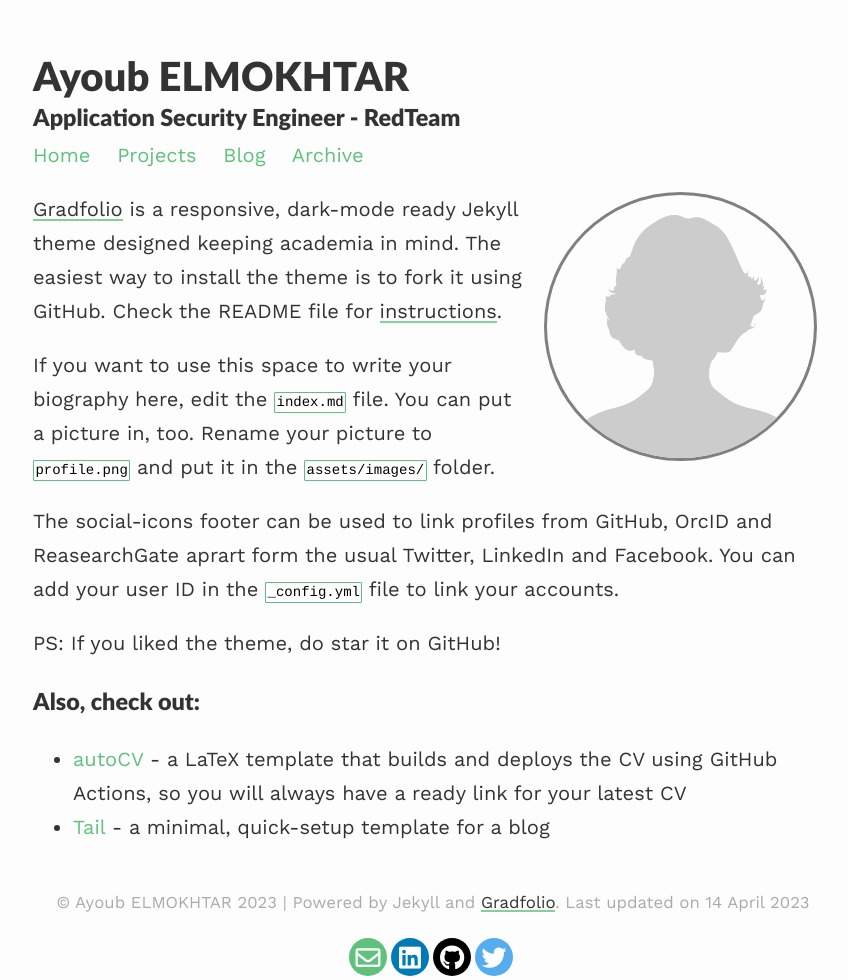
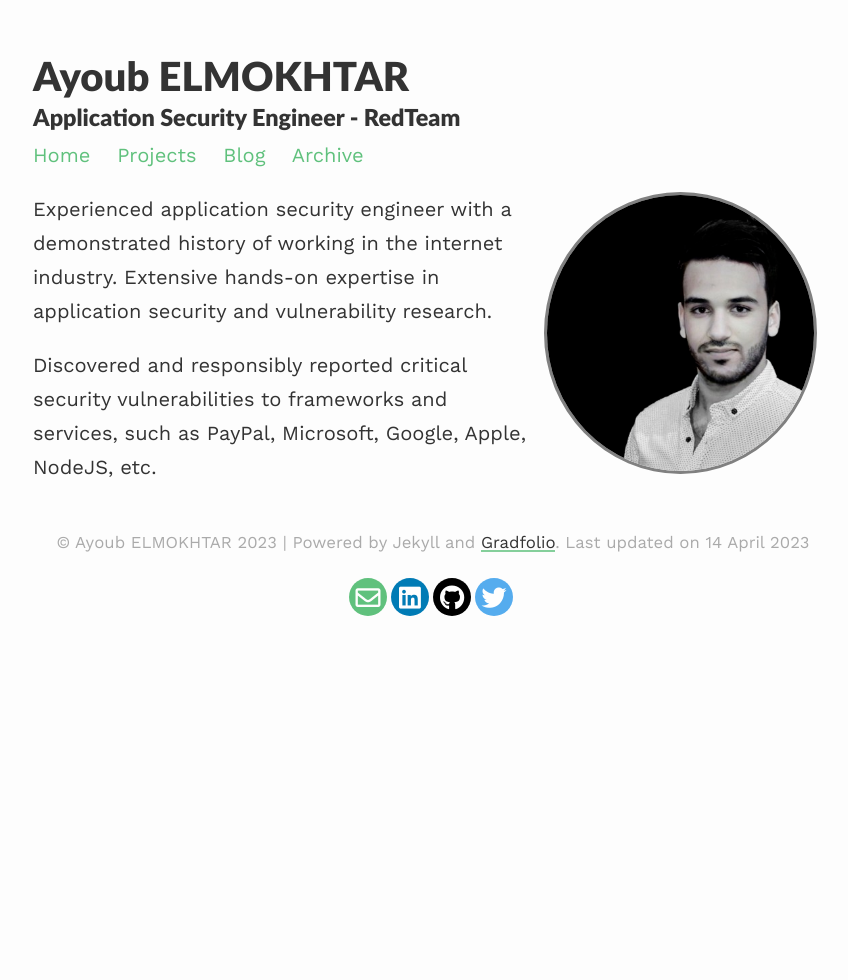
Before and after one commit to aelmokhtar/ayoubmokhtar.github.io, a Jekyll site: the page built from index.md, in a window 1280 px wide. Shown: the whole page, without its empty margins (207-1055 px from the left). Built offline with Jekyll 4.4.1, drawn with Linux system fonts in a browser that asks for light colours; nearby versions of some CDN libraries.

Commit message:
bio / other changes

```diff
--- a/_config.yml
+++ b/_config.yml
@@ -13,9 +13,9 @@ permalink: /blog/:year/:title/
 paginate_path: /blog/page:num/
 
 # Social media links in footer
-twitter: "https://twitter.com/aessadek"
-linkedin: "https://www.linkedin.com/in/aessadek/"
-github: "https://github.com/aelmokhtar"
+twitter: "aessadek"
+linkedin: "aessadek"
+github: "aelmokhtar"
 
 
 # Markdown
--- a/index.md
+++ b/index.md
@@ -7,15 +7,6 @@ profile:
 published: true
 ---
 
-[Gradfolio](https://github.com/jitinnair1/gradfolio){:target="_blank"} is a responsive, dark-mode ready Jekyll theme designed keeping academia in mind. The easiest way to install the theme is to fork it using GitHub. Check the README file for [instructions](https://github.com/jitinnair1/gradfolio#installation){:target="_blank"}.
+Experienced application security engineer with a demonstrated history of working in the internet industry. Extensive hands-on expertise in application security and vulnerability research.
 
-If you want to use this space to write your biography here, edit the `index.md` file. You can put a picture in, too. Rename your picture to `profile.png` and put it in the `assets/images/` folder.
-
-The social-icons footer can be used to link profiles from GitHub, OrcID and ReasearchGate aprart form the usual Twitter, LinkedIn and Facebook. You can add your user ID in the `_config.yml` file to link your accounts.
-
-PS: If you liked the theme, do star it on GitHub!
-
-### Also, check out:
-
-- [autoCV](https://github.com/jitinnair1/autocv) - a LaTeX template that builds and deploys the CV using GitHub Actions, so you will always have a ready link for your latest CV
-- [Tail](https://github.com/jitinnair1/tail) - a minimal, quick-setup template for a blog
+Discovered and responsibly reported critical security vulnerabilities to frameworks and services, such as PayPal, Microsoft, Google, Apple, NodeJS, etc.
```
Also changed, not shown: assets/images/profile.png.
